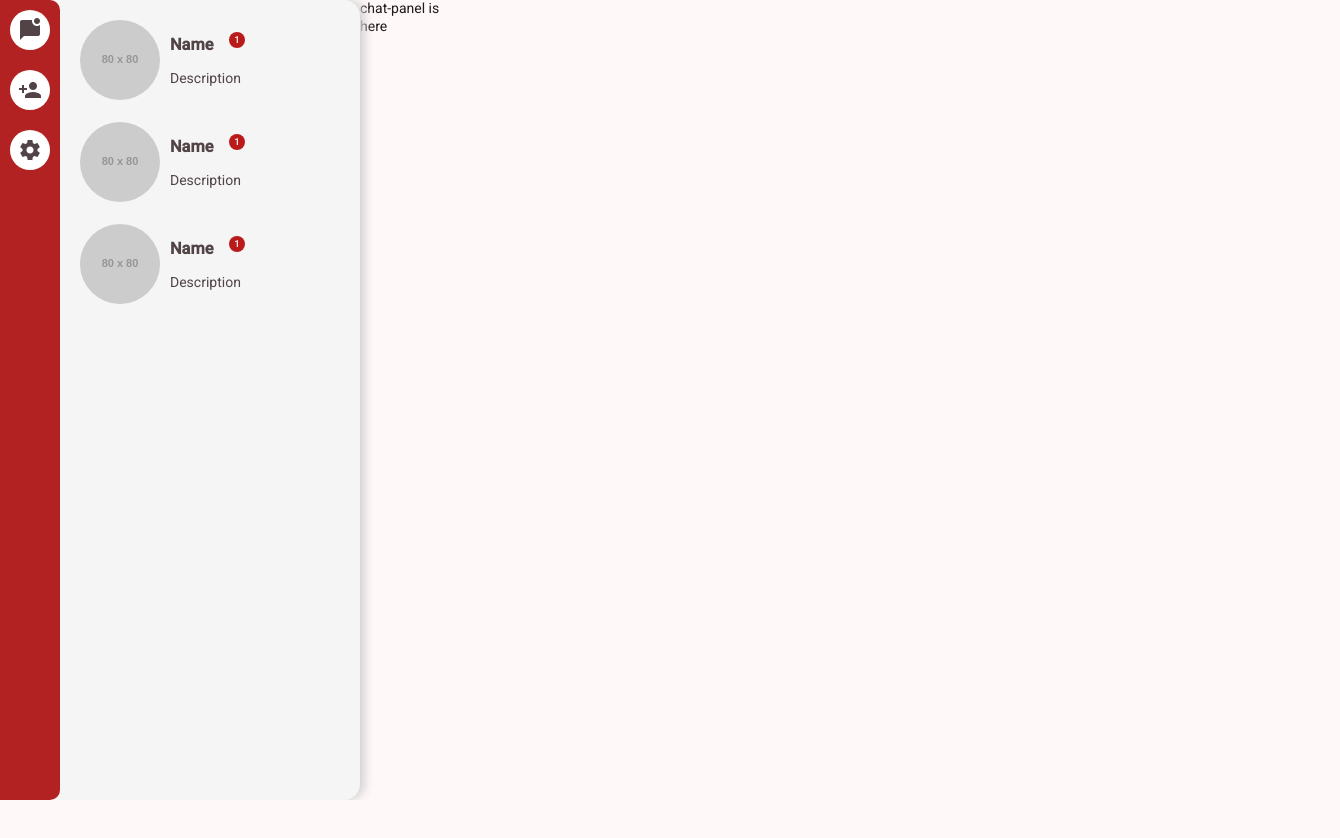
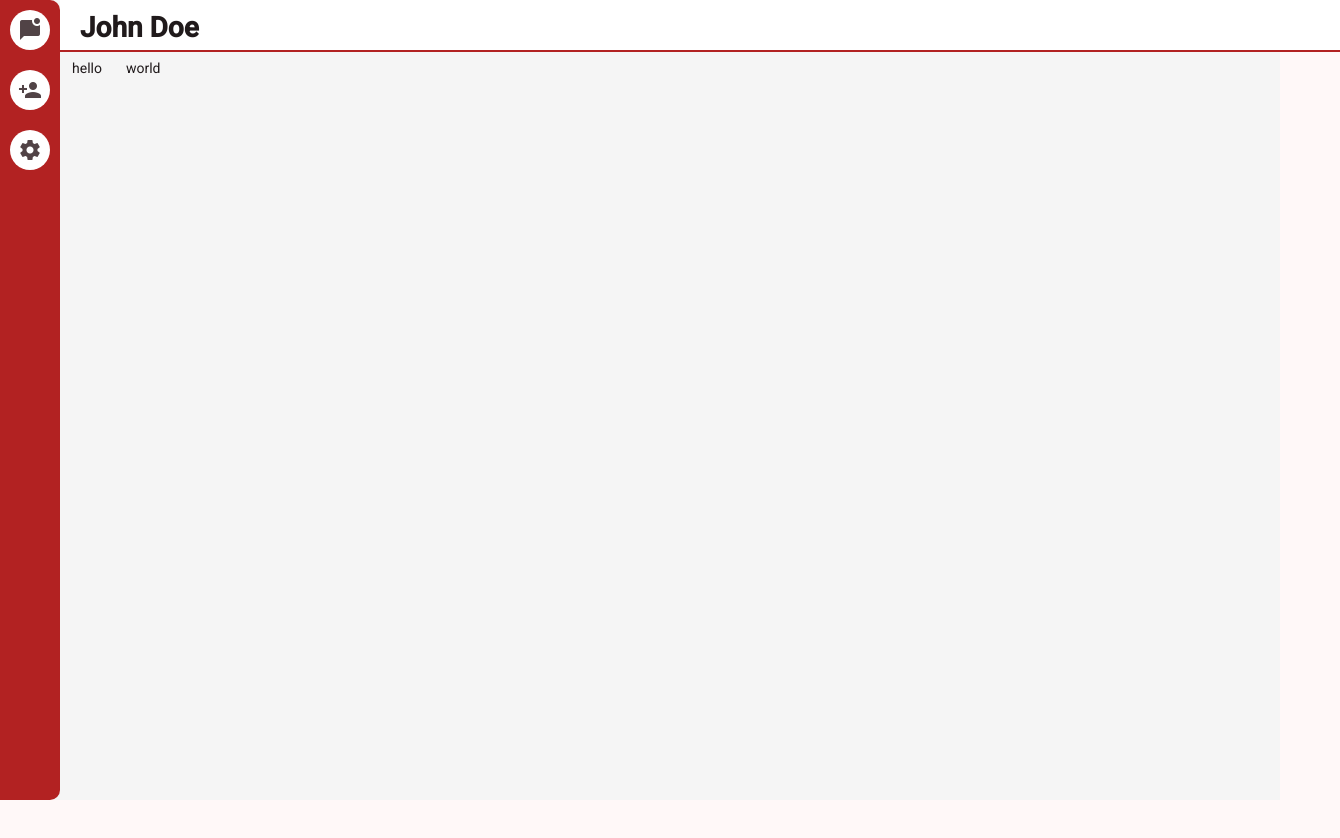
Before and after one commit to lfHagy/GoChat, an Angular app in the folder angular-client/: page /home/chat in a window 1280 px wide. Shown: the top 838 px of the page, 1340 px wide, since content can reach past the window. Before the commit the page ends 800 px from the top, so only its background shows below. Built offline with nearby package versions, Linux system fonts and the light colour scheme.

Commit message:
general tweaks, further documentation planning, added interfaces

```diff
--- /dev/null
+++ b/angular-client/src/app/core/interfaces/chat.ts
@@ -0,0 +1,6 @@
+export interface ChatInterface {
+    id: string;
+    participants: string[];
+    lastUpdated: number;
+    lastMessage?: string;
+}
--- /dev/null
+++ b/angular-client/src/app/pages/home/chat-panel/chat-bubble/chat-bubble-component.html
@@ -0,0 +1,3 @@
+<div [class]="type">
+    {{ message }}
+</div>
--- /dev/null
+++ b/angular-client/src/app/pages/home/chat-panel/chat-bubble/chat-bubble-component.scss
@@ -0,0 +1,18 @@
+:host {
+  display: inline-block;
+  padding: 8px 12px;
+  border-radius: 8px;
+  font-size: 14px;
+  word-break: break-word;
+  max-width: 70%;
+}
+
+:host(.sent) {
+  background-color: firebrick;
+  color: white;
+}
+
+:host(.received) {
+  background-color: white;
+  color: #000;
+}
--- a/angular-client/src/app/pages/home/chat-panel/chat-panel.html
+++ b/angular-client/src/app/pages/home/chat-panel/chat-panel.html
@@ -1 +1,9 @@
-chat-panel is here
+<div class="chat-panel-wrapper">
+    <div class="chat-panel-header">
+        <h1 id="contact-name">John Doe</h1>
+    </div>
+    <div class="chat-wrapper">
+        <app-chat-bubble [message]="'hello'" type="'sent'" />
+        <app-chat-bubble [message]="'world'" type="'received'" />
+    </div>
+</div>
--- a/angular-client/src/app/pages/home/chat-panel/chat-panel.scss
+++ b/angular-client/src/app/pages/home/chat-panel/chat-panel.scss
@@ -0,0 +1,23 @@
+.chat-panel-wrapper {
+    width: 100%;
+    height: 100%;
+}
+
+
+.chat-panel-header {
+    display: flex;
+    flex-flow: row nowrap;
+    width: 100%;
+    height: 50px;
+    background-color: white;
+    border-bottom: 2px solid firebrick;
+
+    #contact-name {
+        margin-left: 20px;
+    }
+}
+
+.chat-wrapper {
+    width: 100vw;
+    height: 100vh;
+}
--- a/angular-client/src/app/pages/home/chat-panel/chat-panel.ts
+++ b/angular-client/src/app/pages/home/chat-panel/chat-panel.ts
@@ -1,8 +1,9 @@
 import { Component } from '@angular/core';
+import { ChatBubbleComponent } from "./chat-bubble/chat-bubble-component";
 
 @Component({
   selector: 'app-chat-panel',
-  imports: [],
+  imports: [ChatBubbleComponent],
   templateUrl: './chat-panel.html',
   styleUrl: './chat-panel.scss'
 })
--- a/angular-client/src/app/pages/home/home.html
+++ b/angular-client/src/app/pages/home/home.html
@@ -14,9 +14,9 @@
     <mat-sidenav #contactBar [opened]="contactBarOpen()" class="contact-bar" mode="side">
       <app-contact-bar />
     </mat-sidenav>
+  </mat-sidenav-container>
 
-    <div class="chat-panel">
+  <div class="chat-panel">
       <router-outlet />
     </div>
-  </mat-sidenav-container>
 </main>
--- a/angular-client/src/app/pages/home/home.scss
+++ b/angular-client/src/app/pages/home/home.scss
@@ -3,16 +3,15 @@
     flex-flow: row nowrap;
     height: 100vh;
     width: 100vw;
+    background-color: whitesmoke;
 }
 
 .contact-bar {
     width: 8%;
     padding: 10px;
-    background-color: whitesmoke;
     min-width: 300px;
     text-overflow: ellipsis;
     overflow: hidden;
-    box-shadow: 5px 0 10px lightgray;
 }
 
 .options-ribbon {
@@ -31,5 +30,8 @@
 }
 
 .chat-panel {
-    width: 90%;
+    flex: 1;
+    height: 100vh;
+    display: flex;
+    flex-flow: column nowrap;
 }
```
Also changed, not shown: angular-client/src/app/core/interfaces/message.ts (added, +8 -0 lines), angular-client/src/app/pages/home/chat-panel/chat-bubble/chat-bubble-component.ts (added, +12 -0 lines), 1 other file (tests, documents, lock files or other folders).
